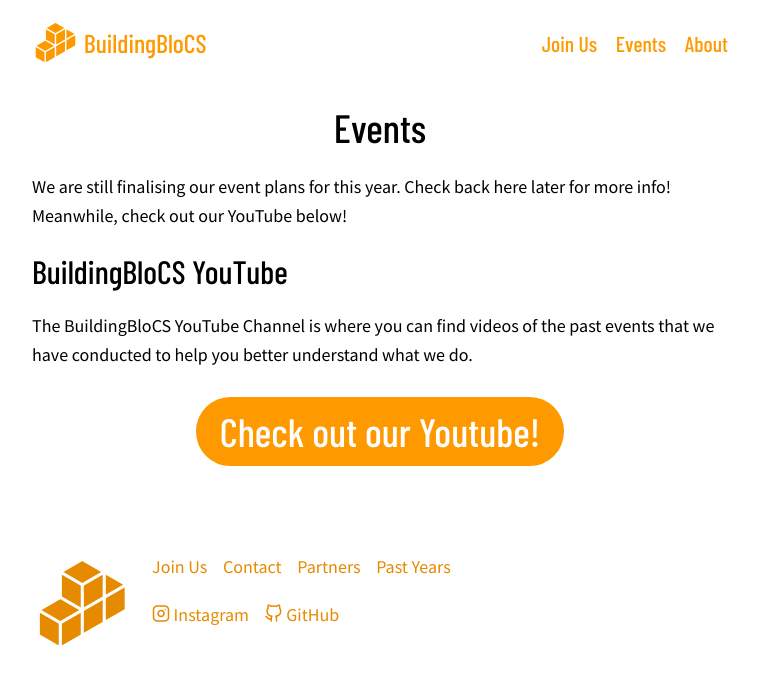
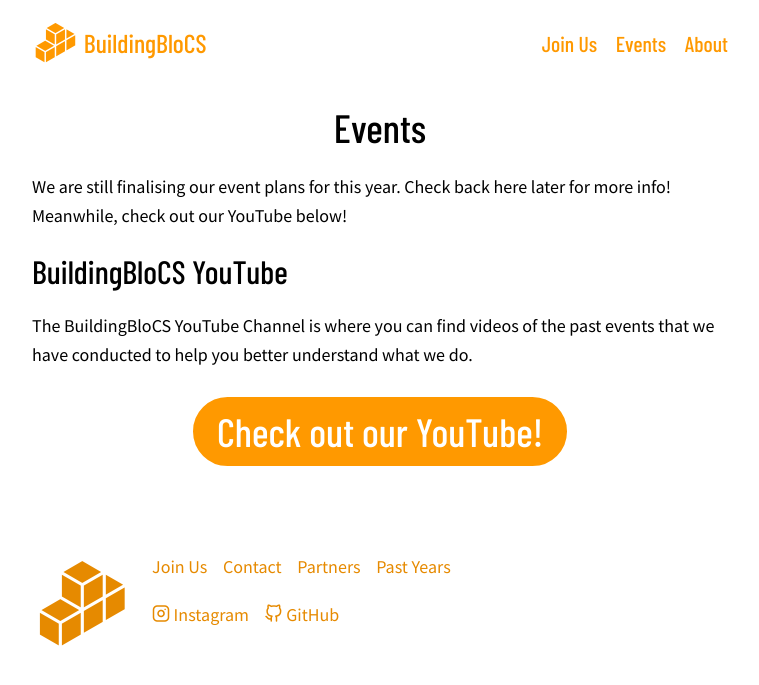
Before and after one commit to buildingblocs/2022, a Jekyll site: the page built from events/index.md, in a window 1280 px wide. Shown: the top 685 px of the page, without its empty margins (260-1019 px from the left). Built offline with Jekyll 4.4.1, drawn with Linux system fonts in a browser that asks for light colours; some web fonts are replaced; our own code applies the rules of GitHub Pages for plain Markdown files.

Commit message:
yet another text edit

```diff
--- a/events/index.md
+++ b/events/index.md
@@ -10,4 +10,4 @@
 
 The BuildingBloCS YouTube Channel is where you can find videos of the past events that we have conducted to help you better understand what we do.
 
-# <a class="btn" href="https://www.youtube.com/channel/UCWQmrxGbwU4jFBCJf7rPoFQ">Check out our Youtube!</a>
+# <a class="btn" href="https://www.youtube.com/channel/UCWQmrxGbwU4jFBCJf7rPoFQ">Check out our YouTube!</a>
```
